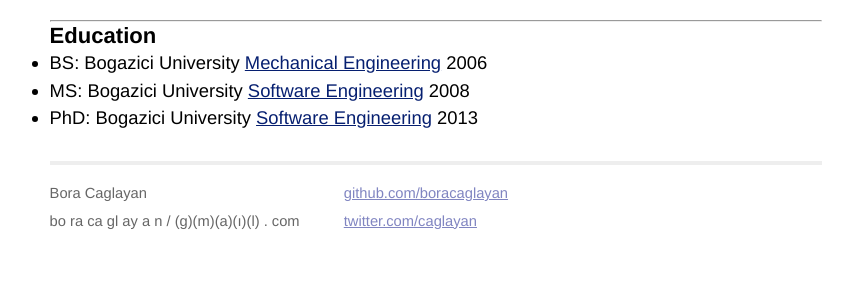
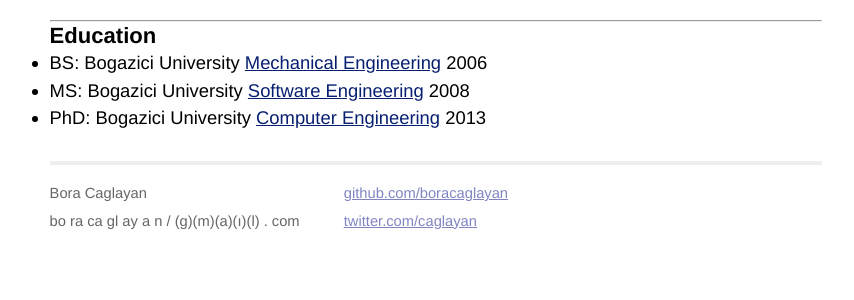
Before and after one commit to boracaglayan/boracaglayan.github.io, a Jekyll site: the page built from bio/index.md, in a window 1280 px wide. Shown: the part 227-527 px from the top of the page, without its empty margins (204-1058 px from the left). Built offline with Jekyll 4.4.1, drawn with Linux system fonts in a browser that asks for light colours; Markdown is read by kramdown in place of the engine named in the settings.

Commit message:
Update index.md

```diff
--- a/bio/index.md
+++ b/bio/index.md
@@ -13,4 +13,4 @@
 ----
  * BS: Bogazici University [Mechanical Engineering](http://www.me.boun.edu.tr) 2006
  * MS: Bogazici University [Software Engineering](http://www.cmpe.boun.edu.tr) 2008
- * PhD: Bogazici University [Software Engineering](http://www.cmpe.boun.edu.tr) 2013
+ * PhD: Bogazici University [Computer Engineering](http://www.cmpe.boun.edu.tr) 2013
```
